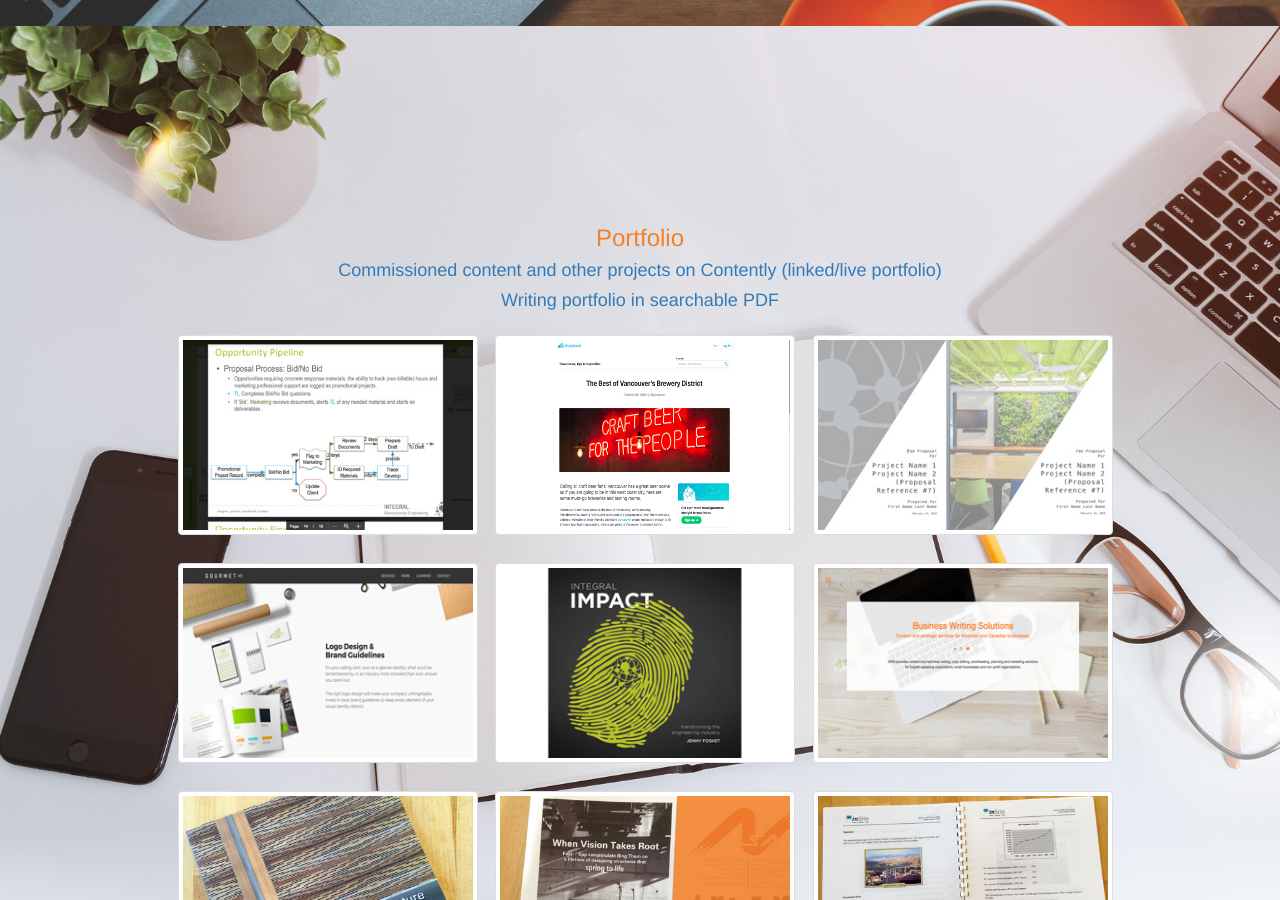
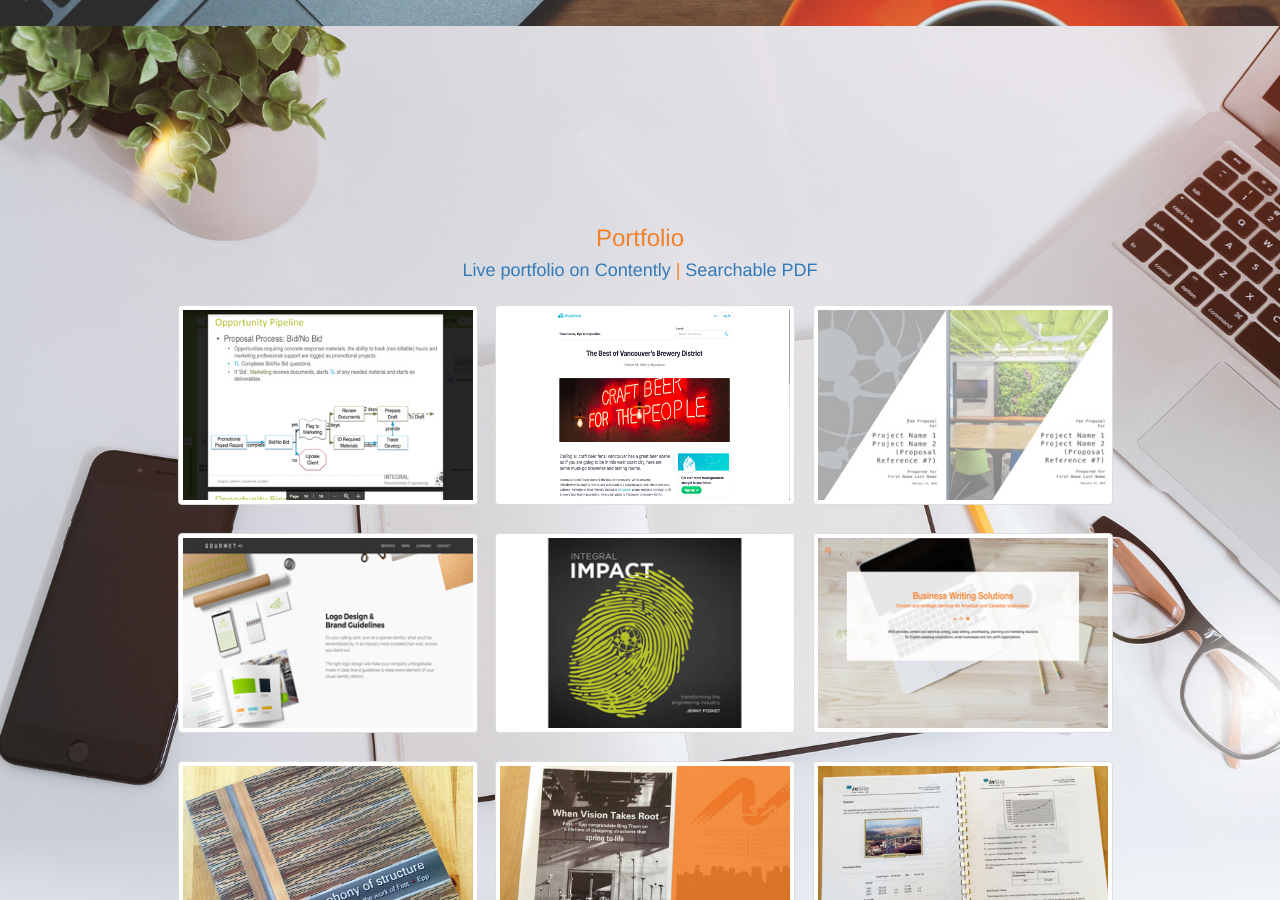
Before and after one commit to kaiewiggins/businesswriting, a Jekyll site: the page built from index.html, in a window 1280 px wide and 900 px high, scrolled down 2027 px. Built offline with Jekyll 4.4.1, drawn with Linux system fonts in a browser that asks for light colours; nearby versions of some CDN libraries.

Commit message:
Update index.html

```diff
--- a/index.html
+++ b/index.html
@@ -97,8 +97,7 @@
       <a class="anchor" name="portfolioprojects" id="portfolioprojects"></a>
               <div class="text-center" style="padding: 5%;">
                   <h3>Portfolio</h3>
-                  <h4><a href="https://businesswritingsolutions.contently.com/">Commissioned content and other projects on Contently (linked/live portfolio)</a></h4>
-                  <h4><a href="https://drive.google.com/open?id=1sGjNLu6c5NJaHikh5uKWbzgMJ1VNL7FW">Writing portfolio in searchable PDF</a></small></h4>
+                  <h4><a href="https://businesswritingsolutions.contently.com/">Live portfolio on Contently</a> | <a href="https://drive.google.com/open?id=1sGjNLu6c5NJaHikh5uKWbzgMJ1VNL7FW">Searchable PDF</a></small></h4>
                 <div class="row">
         <div class="col-lg-4 col-centered" style="padding:1em">
         <div id="container">
```
